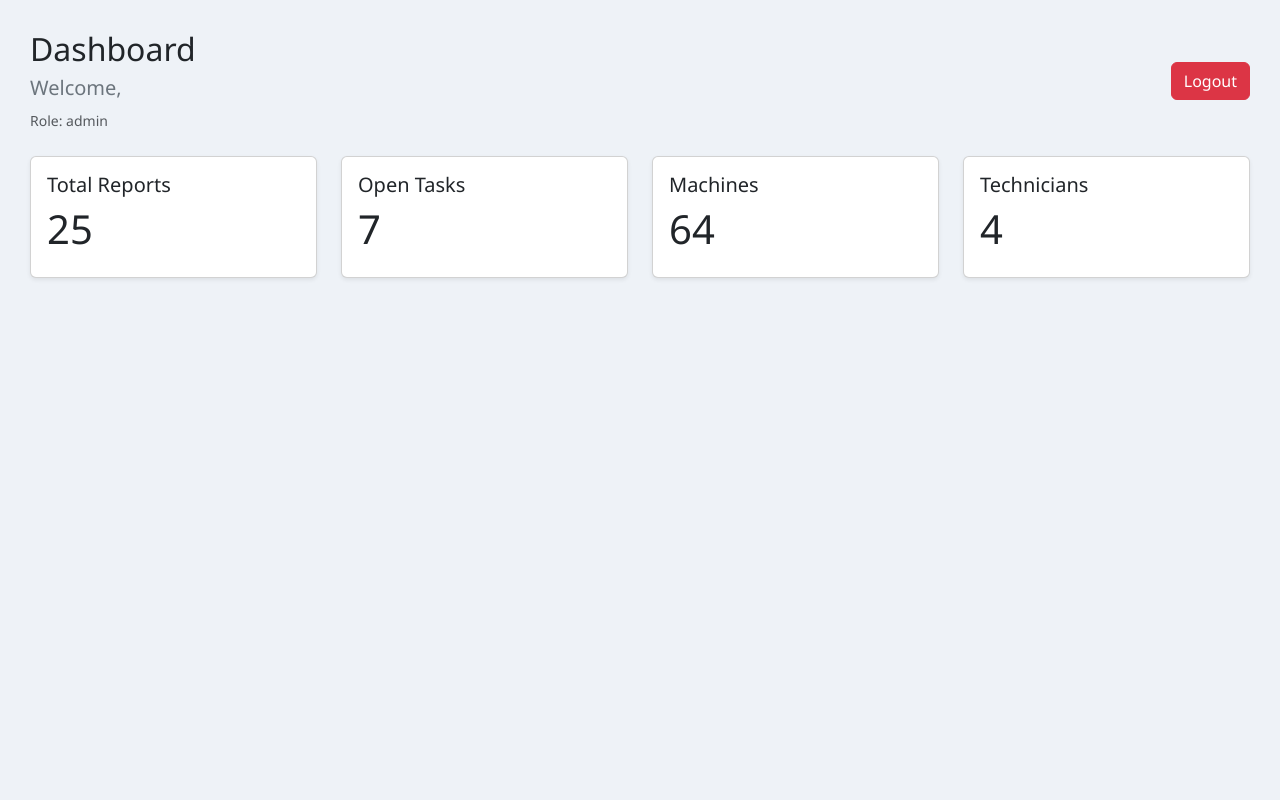
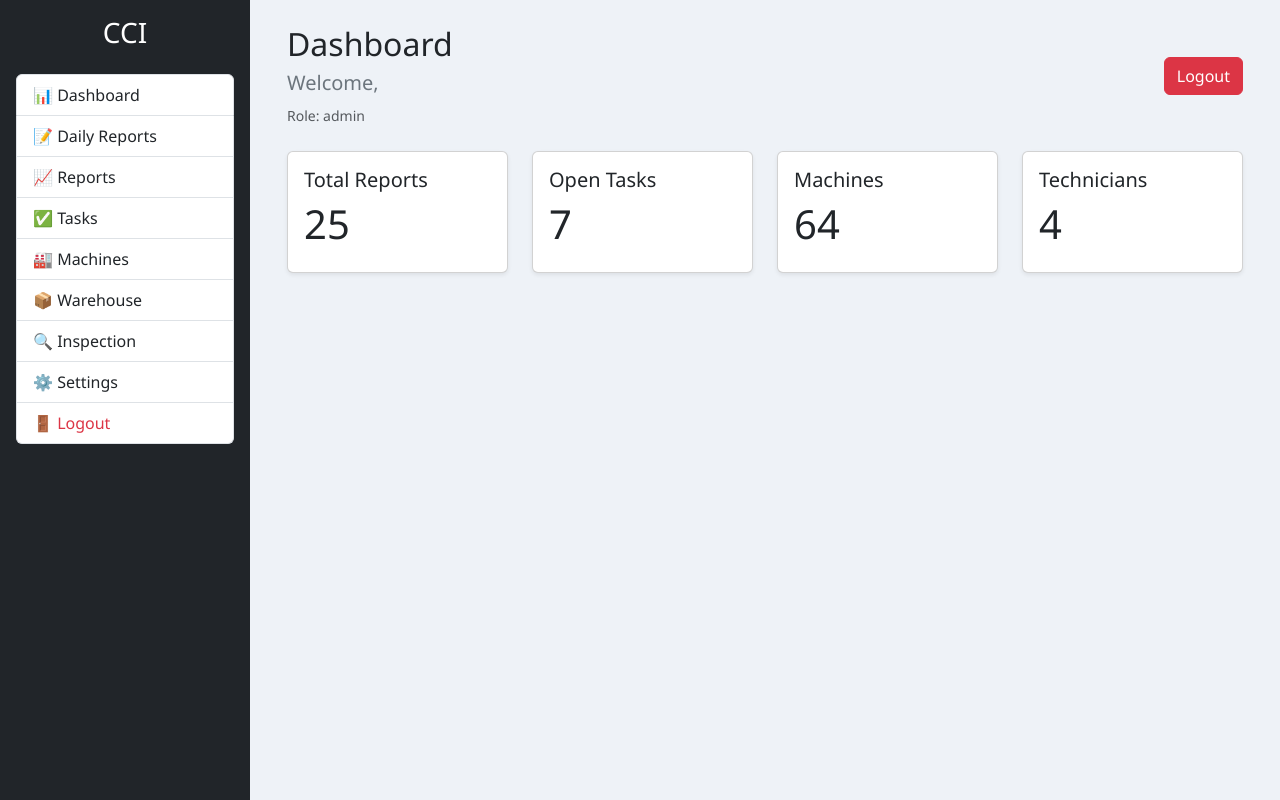
Before and after one commit to engarin95-stack/CCI-Maintenance, a React (Vite) app: page /dashboard in a window 1280 px wide. Built offline with nearby package versions, Linux system fonts and the light colour scheme; sample sign-in values are in the browser's storage.

Commit message:
Version 0.6 - Sidebar completed

```diff
--- a/src/components/Sidebar.jsx
+++ b/src/components/Sidebar.jsx
@@ -1,5 +1,15 @@
-import { Link } from "react-router-dom";
+import { Link, useNavigate } from "react-router-dom";
+import { useAuth } from "../context/AuthContext";
+
 export default function Sidebar() {
+  const { logout } = useAuth();
+  const navigate = useNavigate();
+
+  function handleLogout() {
+    logout();
+    navigate("/");
+  }
+
   return (
     <div
       className="bg-dark text-white p-3"
@@ -9,39 +19,67 @@ export default function Sidebar() {
 
       <div className="list-group">
 
-        <button className="list-group-item list-group-item-action">
+        <Link
+          to="/dashboard"
+          className="list-group-item list-group-item-action text-decoration-none"
+        >
           📊 Dashboard
-        </button>
+        </Link>
 
         <Link
-    to="/dailyreports"
-    className="list-group-item list-group-item-action text-decoration-none"
->
-    📝 Daily Reports
-</Link>
+          to="/daily-reports"
+          className="list-group-item list-group-item-action text-decoration-none"
+        >
+          📝 Daily Reports
+        </Link>
 
-        <button className="list-group-item list-group-item-action">
+        <Link
+          to="/reports"
+          className="list-group-item list-group-item-action text-decoration-none"
+        >
+          📈 Reports
+        </Link>
+
+        <Link
+          to="/tasks"
+          className="list-group-item list-group-item-action text-decoration-none"
+        >
           ✅ Tasks
-        </button>
+        </Link>
 
-        <button className="list-group-item list-group-item-action">
+        <Link
+          to="/machines"
+          className="list-group-item list-group-item-action text-decoration-none"
+        >
           🏭 Machines
-        </button>
+        </Link>
 
-        <button className="list-group-item list-group-item-action">
+        <Link
+          to="/warehouse"
+          className="list-group-item list-group-item-action text-decoration-none"
+        >
+          📦 Warehouse
+        </Link>
+
+        <Link
+          to="/inspection"
+          className="list-group-item list-group-item-action text-decoration-none"
+        >
           🔍 Inspection
-        </button>
+        </Link>
 
-        <button className="list-group-item list-group-item-action">
-          📦 Warehouse
-        </button>
+        <Link
+          to="/settings"
+          className="list-group-item list-group-item-action text-decoration-none"
+        >
+          ⚙️ Settings
+        </Link>
 
-        <button className="list-group-item list-group-item-action">
-          📈 Reports
-        </button>
-
-        <button className="list-group-item list-group-item-action">
-          ⚙ Settings
+        <button
+          className="list-group-item list-group-item-action text-danger"
+          onClick={handleLogout}
+        >
+          🚪 Logout
         </button>
 
       </div>
--- a/src/layouts/MainLayout.jsx
+++ b/src/layouts/MainLayout.jsx
@@ -3,10 +3,20 @@ import Sidebar from "../components/Sidebar";
 export default function MainLayout({ children }) {
   return (
     <div className="d-flex">
+
       <Sidebar />
-      <div className="flex-grow-1 p-4">
+
+      <div
+        className="flex-grow-1"
+        style={{
+          background: "#eef2f7",
+          minHeight: "100vh",
+          padding: "25px",
+        }}
+      >
         {children}
       </div>
+
     </div>
   );
 }
--- a/src/pages/Dashboard.jsx
+++ b/src/pages/Dashboard.jsx
@@ -1,3 +1,4 @@
+import MainLayout from "../layouts/MainLayout";
 import { useNavigate } from "react-router-dom";
 import { useAuth } from "../context/AuthContext";
 
@@ -11,14 +12,9 @@ export default function Dashboard() {
   }
 
   return (
-    <div
-      className="container-fluid"
-      style={{
-        minHeight: "100vh",
-        background: "#eef2f7",
-        padding: "30px",
-      }}
-    >
+    <MainLayout>
+      <div className="container-fluid">
+
         <div className="d-flex justify-content-between align-items-center mb-4">
           <div>
             <h2>Dashboard</h2>
@@ -79,6 +75,8 @@ export default function Dashboard() {
           </div>
 
         </div>
+
       </div>
+    </MainLayout>
   );
 }
```
Lines whose indentation alone changed are shown as unchanged.
